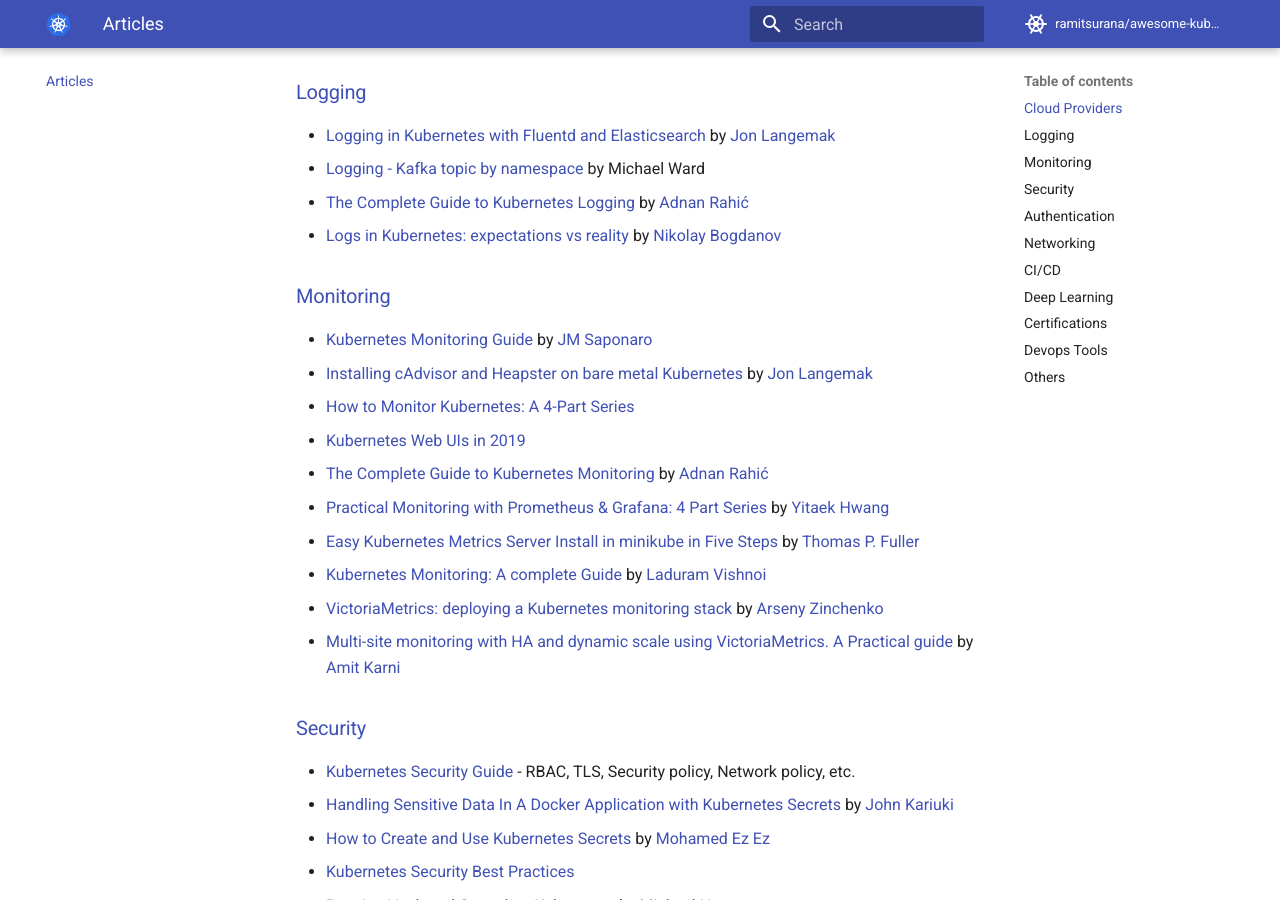
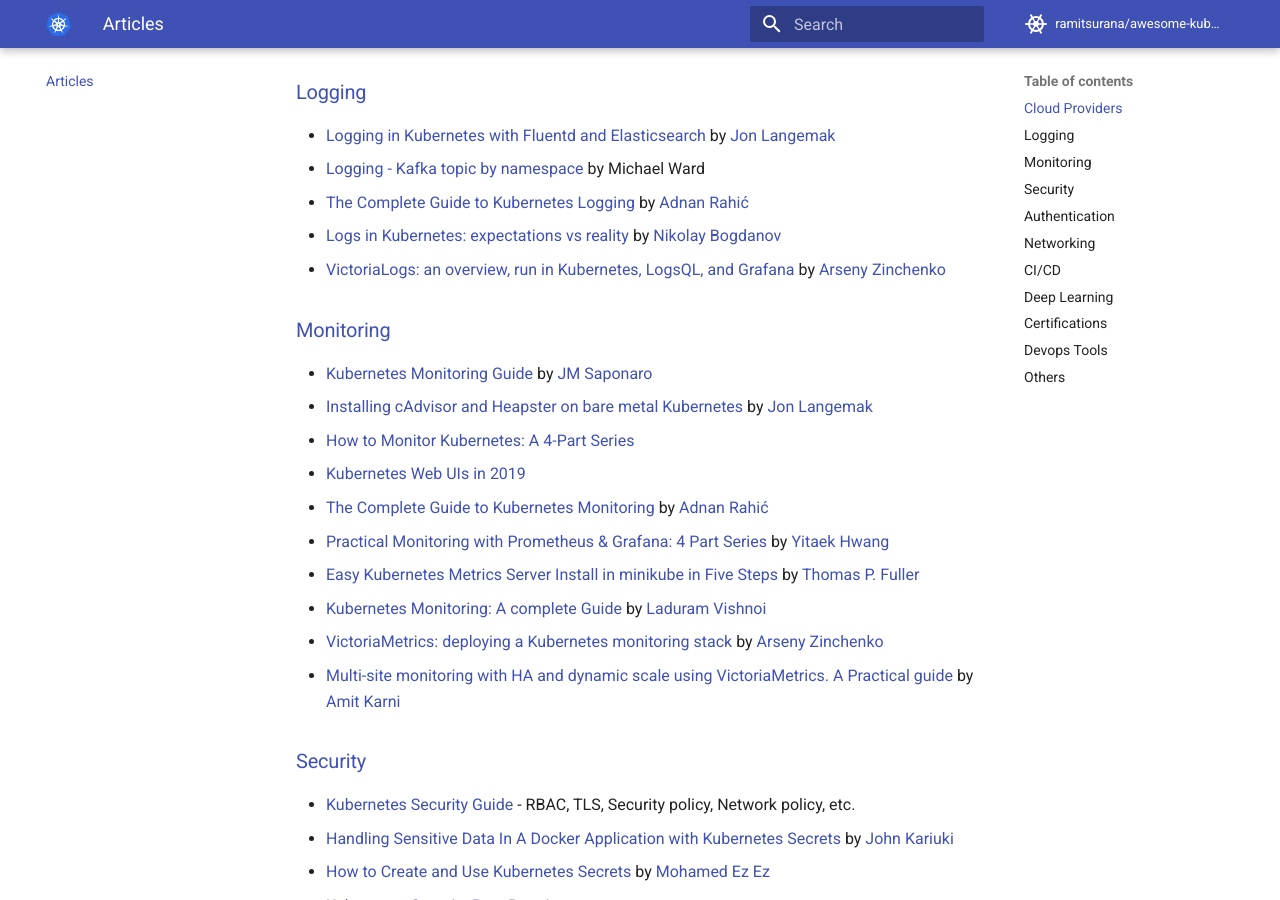
Before and after one commit to ramitsurana/awesome-kubernetes, an MkDocs documentation site: the page built from docs/articles/articles.md, in a window 1280 px wide and 900 px high, scrolled down 792 px. Built offline with MkDocs 1.6.1 and Material for MkDocs 9.7.7, drawn with Linux system fonts in a browser that asks for light colours; comment, search, counter and statistics services are not loaded.

Commit message:
docs/articles/articles.md: adds an article about Kubernetes logging with VictoriaLogs

```diff
--- a/docs/articles/articles.md
+++ b/docs/articles/articles.md
@@ -17,14 +17,14 @@ Useful Articles
 - [Creating a Kubernetes Cluster on DigitalOcean with Python and Fabric](https://testdriven.io/creating-a-kubernetes-cluster-on-digitalocean)
 - [Deploy a Kubernetes development cluster with Juju!](http://insights.ubuntu.com/2015/07/23/deploy-a-kubernetes-development-cluster-with-juju-2/) by [Matt Bruzek](https://github.com/mbruzek)
 - [State of Managed Kubernetes 2020](https://medium.com/swlh/state-of-managed-kubernetes-2020-4be006643360) by [Yitaek Hwang](https://medium.com/@yitaek)
-- [Basics of autoscaling nodes and pods in Kubernetes](https://www.useanvil.com/blog/engineering/autoscaling-kubernetes-in-gke) by [Inshaal Amjad
-](https://www.linkedin.com/in/inshaal-amjad/)
+- [Basics of autoscaling nodes and pods in Kubernetes](https://www.useanvil.com/blog/engineering/autoscaling-kubernetes-in-gke) by [Inshaal Amjad](https://www.linkedin.com/in/inshaal-amjad/)
 
 ### [Logging](#logging)
 - [Logging in Kubernetes with Fluentd and Elasticsearch](http://www.dasblinkenlichten.com/logging-in-kubernetes-with-fluentd-and-elasticsearch/) by [Jon Langemak](https://twitter.com/blinken_lichten)
 - [Logging - Kafka topic by namespace](http://www.devoperandi.com/logging-kafka-topic-by-kubernetes-namespace/) by Michael Ward
 - [The Complete Guide to Kubernetes Logging](https://sematext.com/guides/kubernetes-logging/) by [Adnan Rahić](https://twitter.com/adnanrahic)
 - [Logs in Kubernetes: expectations vs reality](https://blog.palark.com/logs-in-kubernetes-expectations-vs-reality/) by [Nikolay Bogdanov](https://github.com/gyrter)
+- [VictoriaLogs: an overview, run in Kubernetes, LogsQL, and Grafana](https://rtfm.co.ua/en/victorialogs-an-overview-run-in-kubernetes-logsql-and-grafana/)  by [Arseny Zinchenko](https://www.linkedin.com/in/setevoy/)
 
 ### [Monitoring](#monitoring)
 
```
